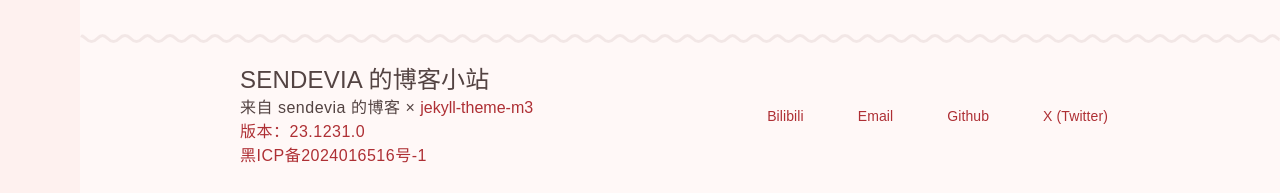
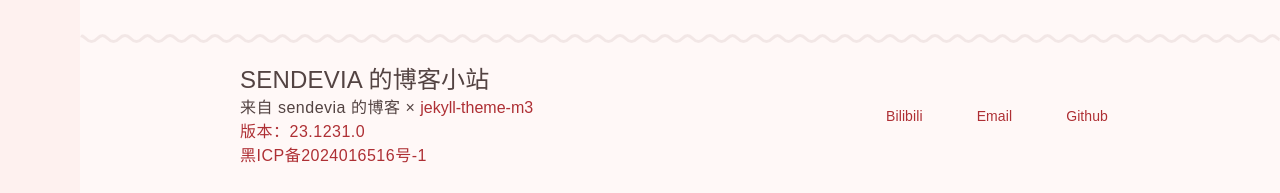
Before and after one commit to sendevia/sendevia.page.jekyll, a Jekyll site: the page built from index.html, in a window 1280 px wide. Shown: the part 1459-1652 px from the top of the page. Built offline with Jekyll 4.4.1, drawn with Linux system fonts in a browser that asks for light colours; a style sheet for code colours, icons or effects is not loaded.

Commit message:
更新社交媒体链接

```diff
--- a/_data/socialmedia.yml
+++ b/_data/socialmedia.yml
@@ -1,4 +1,3 @@
 bilibili: "https://space.bilibili.com/84041790"
 email: "mailto:me@sendevia.top"
 github: "https://github.com/Sendevia"
-x (Twitter): "https://x.com/sendevia"
```
